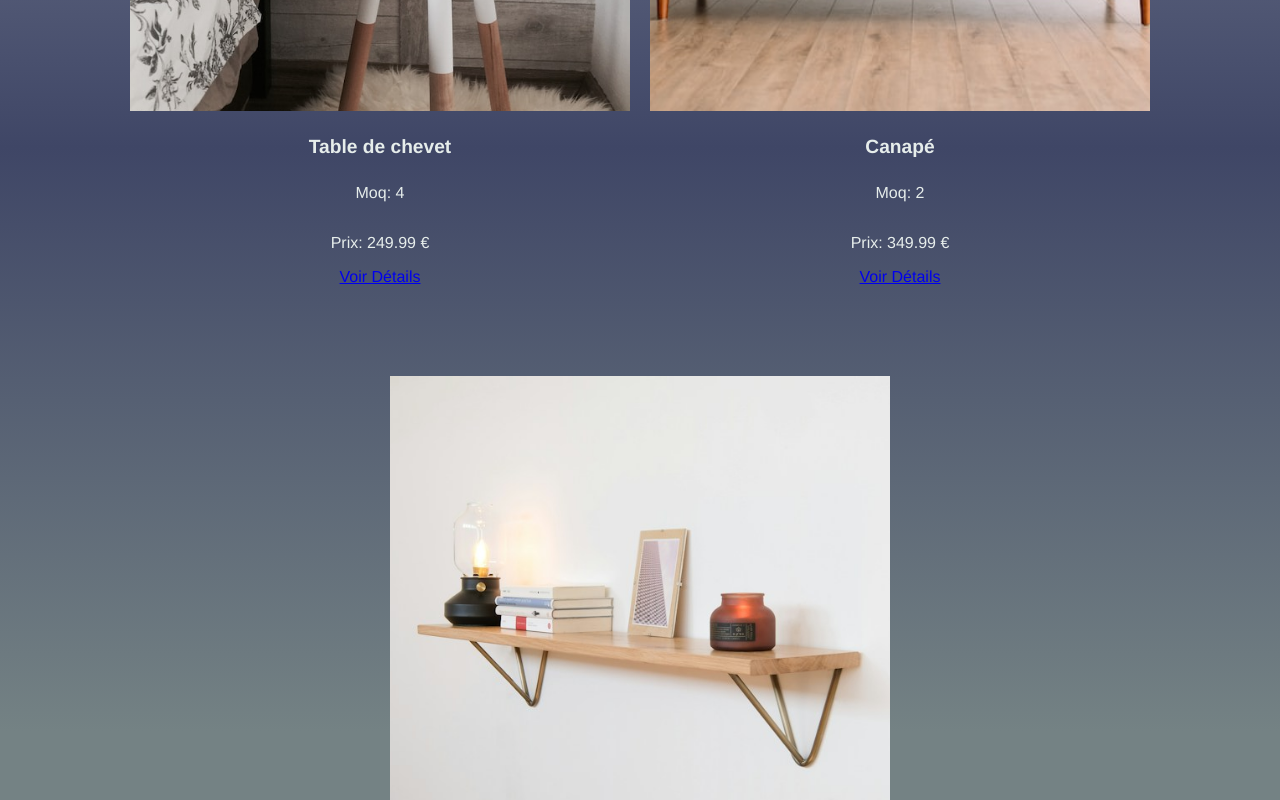
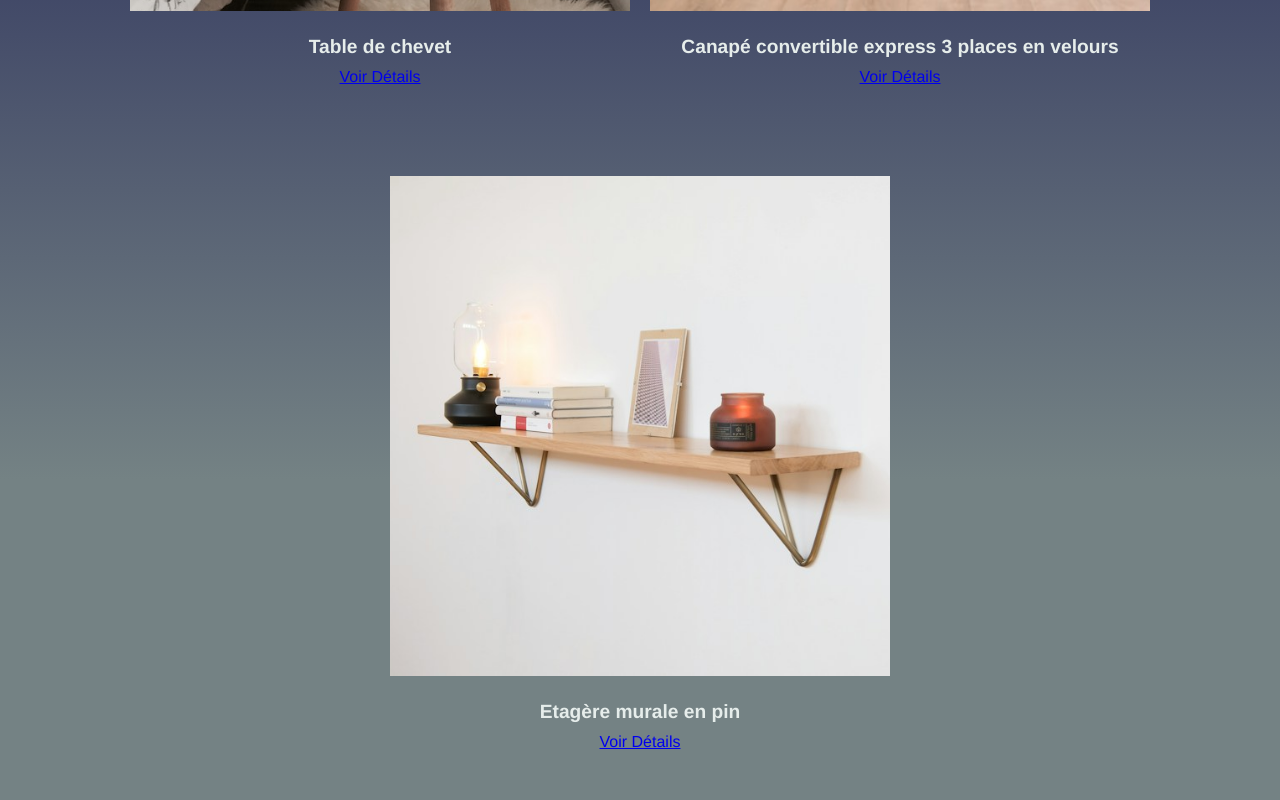
Before and after one commit to Lukas-with-a-k/Projet-WebWares, a Vue app: page /category/1 in a window 1280 px wide. Shown: the part 1500-2300 px from the top of the page. Built offline with nearby package versions, Linux system fonts and the light colour scheme.

Commit message:
j'ai mis des //notes a coté de chaque element changé ;)

```diff
--- a/src/components/ProductCategory.vue
+++ b/src/components/ProductCategory.vue
@@ -6,8 +6,7 @@
         <div v-for="product in filteredProducts" :key="product.id" class="card">
           <img :src="require(`@/assets/${product.image}`)" :alt="product.titre" class="product-image" />
           <h4>{{ product.titre }}</h4>
-          <p>Moq: {{ product.moq }}</p>
-          <p>Prix: {{ product.prix }} €</p>
+          <p v-if="isMember">Moq: {{ product.moq }} | Prix: {{ product.prix }} €</p>  <!-- j'ai rajouté ma method pour cacher cet info quand pas connecté  -->
           <router-link :to="`/product-details/${product.id}`">Voir Détails</router-link>
         </div>
       </div>
@@ -72,7 +71,7 @@
           description:
             "Tapis poils longs tellement doux et durable. Tissé à la main, 100% polyester recylcé!",
           prix: 129.99,
-          moq: 4,
+          moq: 10, //attn j'ai changé ce quantité
           categorieId: 3,
         },
         {
@@ -101,7 +100,7 @@
           description:
             "Tapis motif ethnique type Poils ras. Antistatique, antiacarien et il ne blanchit pas avec le temps.",
           prix: 119.99,
-          moq: 4,
+          moq: 10,  //j'ai changé ce quantité pour uniformité
           categorieId: 3,
         },
         {
@@ -115,11 +114,11 @@
           categorieId: 2,
         },
         {
-          id: 11,
+          id: 11, //j'ai changé 11-20 inclus
           image: "deco-4.jpg",
           titre: "Vase ceramique",
-          description: "Vase decoratif en ceramique. Aporte",
-          prix: 49.99,
+          description: "Vase decoratif en ceramique. A la fois majestueux et raffiné ce vase peut s'intégrer dans tout style d'intérieur.",
+          prix: 79.99,
           moq: 20,
           categorieId: 4,
         },
@@ -127,43 +126,43 @@
           id: 12,
           image: "mobilier-1.jpg",
           titre: "Table de chevet",
-          description: "Table de chevet.",
-          prix: 249.99,
-          moq: 4,
+          description: "Ses lignes d'inspiration scandinave apportent une touche originale et unique, très agréable à vivre au quotidien.",
+          prix: 59.99,
+          moq: 20,
           categorieId: 1,
         },
         {
           id: 13,
           image: "luminaire-4.jpg",
-          titre: "Suspension",
-          description: "Suspension.",
-          prix: 49.99,
+          titre: "Suspension forme dôme",
+          description: "Suspension forme dôme en métal noir. Cette suspension opte pour un style résolument industriel et vintage",
+          prix: 39.99,
           moq: 20,
           categorieId: 2,
-        },
-        {
+          },
+          {
           id: 14,
           image: "tapis-1.jpg",
-          titre: "Tapis",
-          description: "Tapis.",
-          prix: 159.99,
-          moq: 20,
+          titre: "Tapis imitation fourrure",
+          description: "Tapis imitation fourrure couleur gris. Très doux et confortable, il apporte une touche déco à la chambre ou au salon.",
+          prix: 109.99,
+          moq: 15,
           categorieId: 3,
         },
         {
           id: 15,
           image: "mobilier-4.jpg",
-          titre: "Canapé",
-          description: "Canapé.",
+          titre: "Canapé convertible express 3 places en velours",
+          description: "Avec son revêtement en velours composé d'un support 91% polyester - 9% coton et d'une surface 100% polyester à la finition passepoilée, il joue la carte de l'élégance.",
           prix: 349.99,
-          moq: 2,
+          moq: 5,
           categorieId: 1,
         },
         {
           id: 16,
           image: "deco-2.jpg",
-          titre: "Vase éthnique en argile",
-          description: "Vase éthnique en argile avec motifs gravés à la main.",
+          titre: "Vase céramique bleu",
+          description: "Ce vase en céramique est un véritable chef-d'œuvre de design moderne",
           prix: 49.99,
           moq: 20,
           categorieId: 4,
@@ -171,17 +170,17 @@
         {
           id: 17,
           image: "tapis-4.jpg",
-          titre: "Tapis",
-          description: "Tapis.",
-          prix: 209.99,
-          moq: 2,
+          titre: "Tapis crocheté téte d'éléphant",
+          description: "Tapis crocheté à main en forme d'éléphant, 100% laine recyclée",
+          prix: 89.99,
+          moq: 20,
           categorieId: 3,
         },
         {
           id: 18,
           image: "luminaire-2.jpg",
-          titre: "Lampe",
-          description: "Lampe.",
+          titre: "Suspension en béton clair et bois",
+          description: "Une suspension en béton clair qui s'intègre parfaitement dans une décoration industrielle ou dans un intérieur loft.",
           prix: 49.99,
           moq: 20,
           categorieId: 2,
@@ -189,25 +188,29 @@
         {
           id: 19,
           image: "deco-5.jpg",
-          titre: "Vase éthnique en argile",
-          description: "Vase éthnique en argile avec motifs gravés à la main.",
-          prix: 49.99,
+          titre: "Vase en céramique raku, turquoise",
+          description: "Vase en céramique raku, couleur turquoise. Ce vase prendra naturellement sa place dans votre intérieur.",
+          prix: 69.99,
           moq: 20,
           categorieId: 4,
         },
         {
           id: 20,
           image: "mobilier-2.jpg",
-          titre: "Etagère",
-          description: "Eh oui, une étagère.",
-          prix: 149.99,
-          moq: 3,
+          titre: "Etagère murale en pin",
+          description: "Etagère murale en pin. Ideale pour un design moderne.",
+          prix: 49.99,
+          moq: 20,
           categorieId: 1,
         },
       ],
+        isMember: false, //faut gardé ca pour cacher les prix
         categoryName: '',
       };
     },
+  created() { //guard pour method "checkMembershipStatus"
+    this.checkMembershipStatus();
+  },
     computed: {
       filteredProducts() {
         // Filtrer les produits par catégorie
@@ -240,6 +243,10 @@
         ];
         return categories.find((cat) => cat.id === parseInt(id));
       },
+      checkMembershipStatus() {  //method pour demasquer les prix/moq
+        const userType = localStorage.getItem('userType');
+        this.isMember = userType === 'member';
+      }
     },
   };
   </script>
@@ -284,7 +291,6 @@
   }
 
   .card p {
-    /*display: none; */
     color: #e6edeb;
     font-size: 1em;
   }
--- a/src/views/ProductList.vue
+++ b/src/views/ProductList.vue
@@ -2,11 +2,14 @@
 <div class="bkg">
   <h1>Nos Produits</h1>
   <div class="card-container">
-  <div class="card" v-for="(prod, index) in produits" :key="index">
-      <img  :src="require(`@/assets/${prod.image}`)" :alt="prod.titre" />
+    <div class="card" v-for="(prod, index) in produits" :key="index">
+      <div class="image-container">
+        <img :src="require(`@/assets/${prod.image}`)" :alt="prod.titre" />
+        <button v-if="isMember" class="add-to-cart" @click="addToCart(prod, prod.moq)">+</button>
+      </div>
       <h4>{{ prod.titre }}</h4>
-      <p v-if="isMember">{{ prod.prix }} €</p><br><br>
-  </div>
+      <p v-if="isMember">{{ prod.prix }} € | MOQ: {{prod.moq}}</p><br><br>
+    </div>
   </div>
 </div>
 </template>
@@ -68,7 +71,7 @@
           titre: "Tapis poils longs",
           description: "Tapis poils longs tellement doux et durable. Tissé à la main, 100% polyester recylcé!",
           prix: 129.99,
-          moq: 4,
+          moq: 10, //changement a intégrer
           categorieId: 3,
           },
           {
@@ -95,7 +98,7 @@
           titre: "Tapis oriental tissé",
           description: "Tapis motif ethnique type Poils ras. Antistatique, antiacarien et il ne blanchit pas avec le temps.",
           prix: 119.99,
-          moq: 4,
+          moq: 10, //changement a intégrer
           categorieId: 3,
           },
           {
@@ -211,7 +214,7 @@
     checkMembershipStatus() {
       const userType = localStorage.getItem('userType');
       this.isMember = userType === 'member';
-    }
+    },
   },
   computed: {
     filterProduct() {
```
